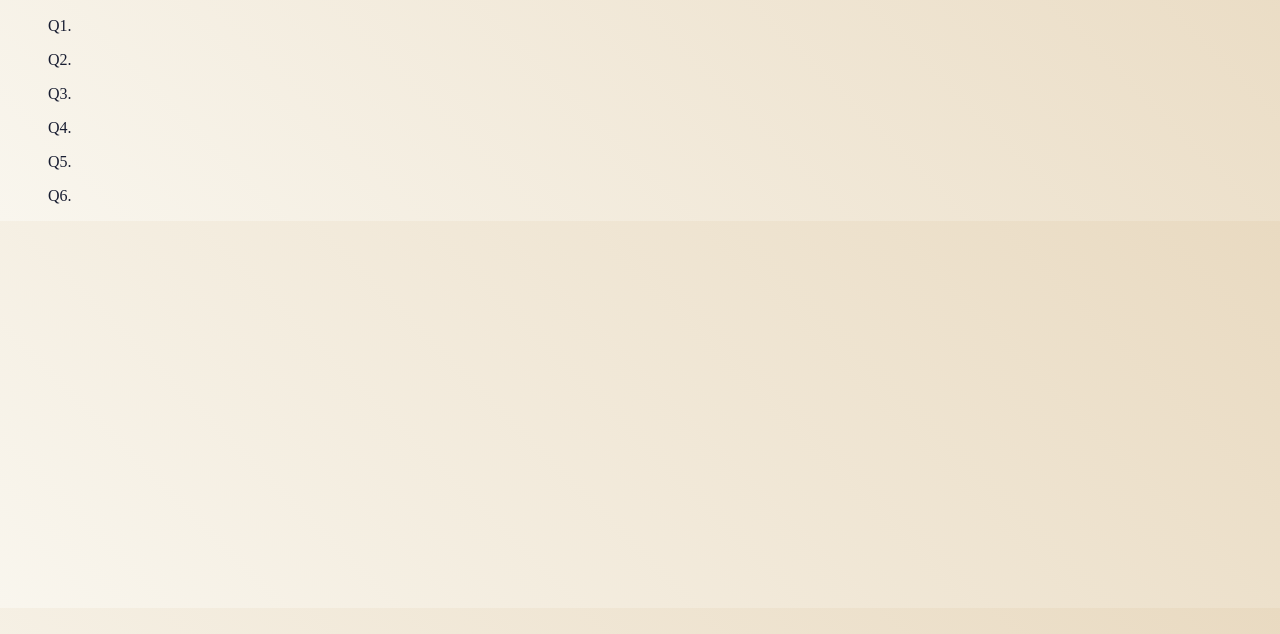
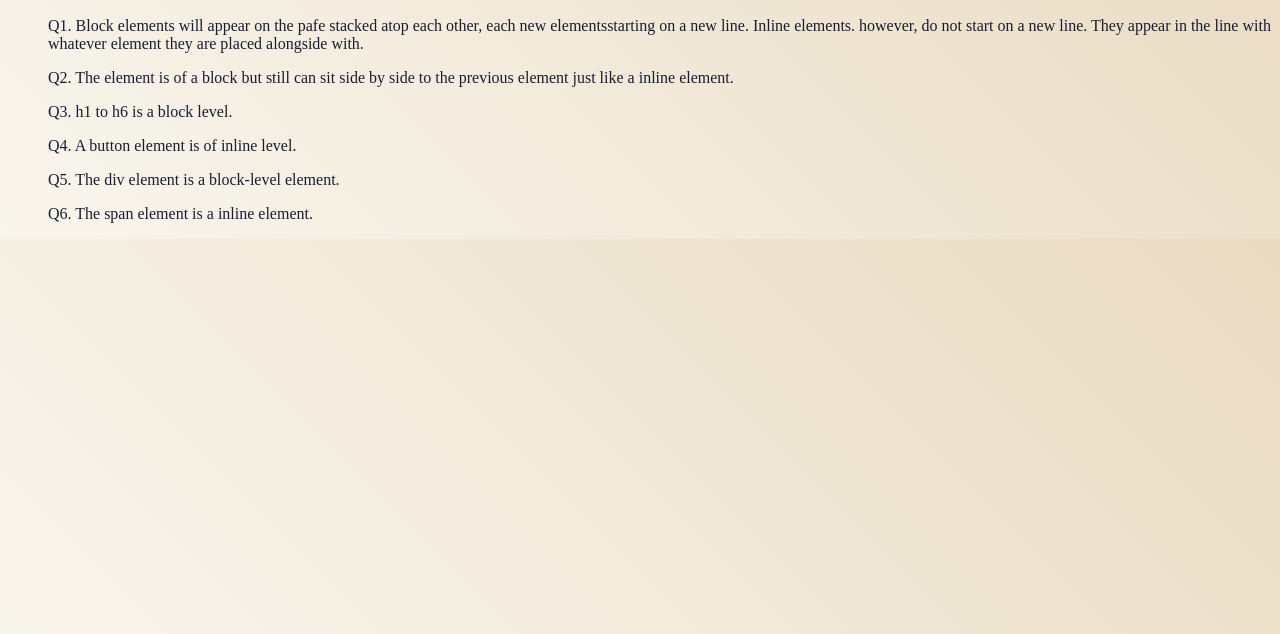
Before and after one commit to JohnL0919/The-Odin-Project-Notes, a plain HTML site: page Block And Inline Ans.html in a window 1280 px wide. Shown: the part 166-800 px from the top of the page. Drawn offline with Linux system fonts and the light colour scheme.

Commit message:
Update Block And Inline Ans.html

```diff
--- a/Block And Inline Ans.html
+++ b/Block And Inline Ans.html
@@ -24,27 +24,29 @@
   <ol>
 
     <p>
-      Q1.
+      Q1. Block elements will appear on the pafe stacked atop each other, each new elementsstarting on a new line.
+      Inline elements. however, do not start on a new line. They appear in the line with whatever element they
+      are placed alongside with.
     </p>
 
     <p>
-      Q2.
+      Q2. The element is of a block but still can sit side by side to the previous element just like a inline element.
     </p>
 
     <p>
-      Q3.
+      Q3.  h1 to h6 is a block level.
     </p>
 
     <p>
-      Q4.
+      Q4. A button element is of inline level.
     </p>
 
     <p>
-      Q5.
+      Q5. The div element is a block-level element.
     </p>
 
     <p>
-      Q6.
+      Q6. The span element is a inline element.
     </p>
 
   </ol>
```
